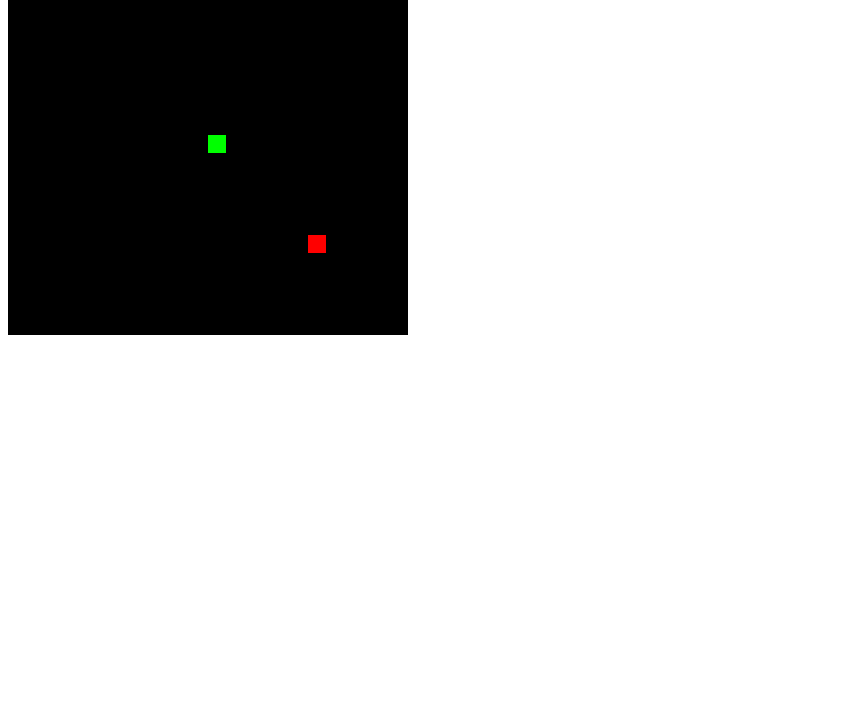
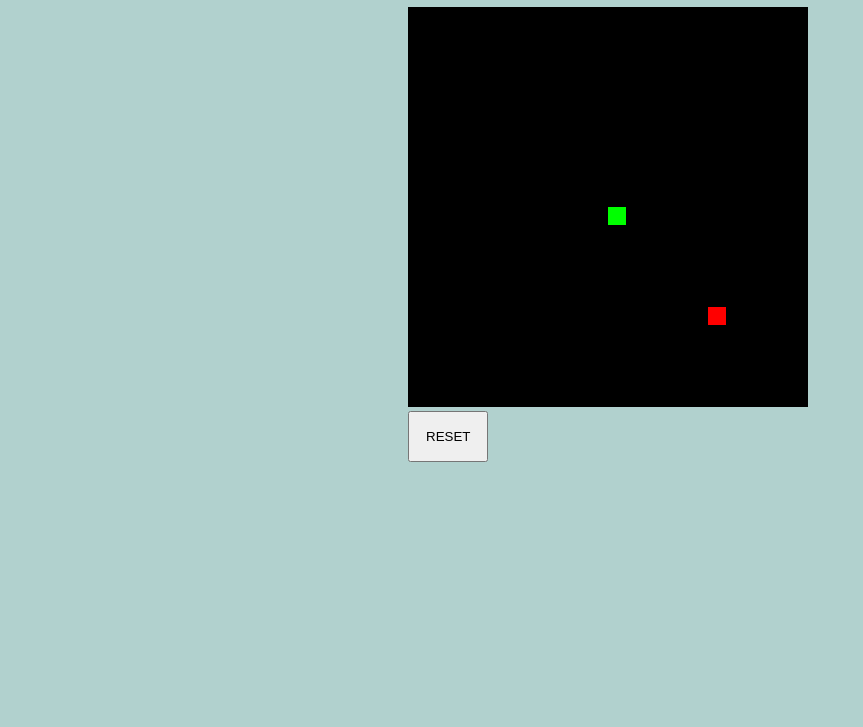
Before and after one commit to blackcrabb/snakes2d, a plain HTML site: page index.html in a window 1280 px wide. Shown: the part 73-800 px from the top of the page, without its empty margins (0-863 px from the left). Drawn offline with Linux system fonts and the light colour scheme.

Commit message:
added reset button with styling

```diff
--- a/index.html
+++ b/index.html
@@ -4,15 +4,41 @@
     <meta charset="UTF-8">
     <meta name="viewport" content="width=device-width, initial-scale=1.0">
     <title>Snakes</title>
+    <style>
+        .container{
+            margin-left: 25rem;
+            margin-right: 5rem;
+        }
+
+        body{
+            background-color: rgb(177, 209, 206);
+        }
+        button{
+            padding: 1rem;
+        }
+    </style>
 </head>
 <body>
+    <h1 align="center">SNAKES</h1>
+    <div class="container">
     <canvas id="gc" width="400" height="400"></canvas>
+    <br>
+    <button onclick="reload()">RESET</button>
+    </div>
     <script>
     window.onload=function() {
         canv=document.getElementById("gc");
         ctx=canv.getContext("2d");
         document.addEventListener("keydown",keyPush);
         setInterval(game,1000/15);
+    }
+    function reload(){
+        px=py=10;
+        gs=tc=20;
+        ax=ay=15;
+        xv=yv=0;
+        trail=[];
+        tail = 5;
     }
     px=py=10;
     gs=tc=20;
```
